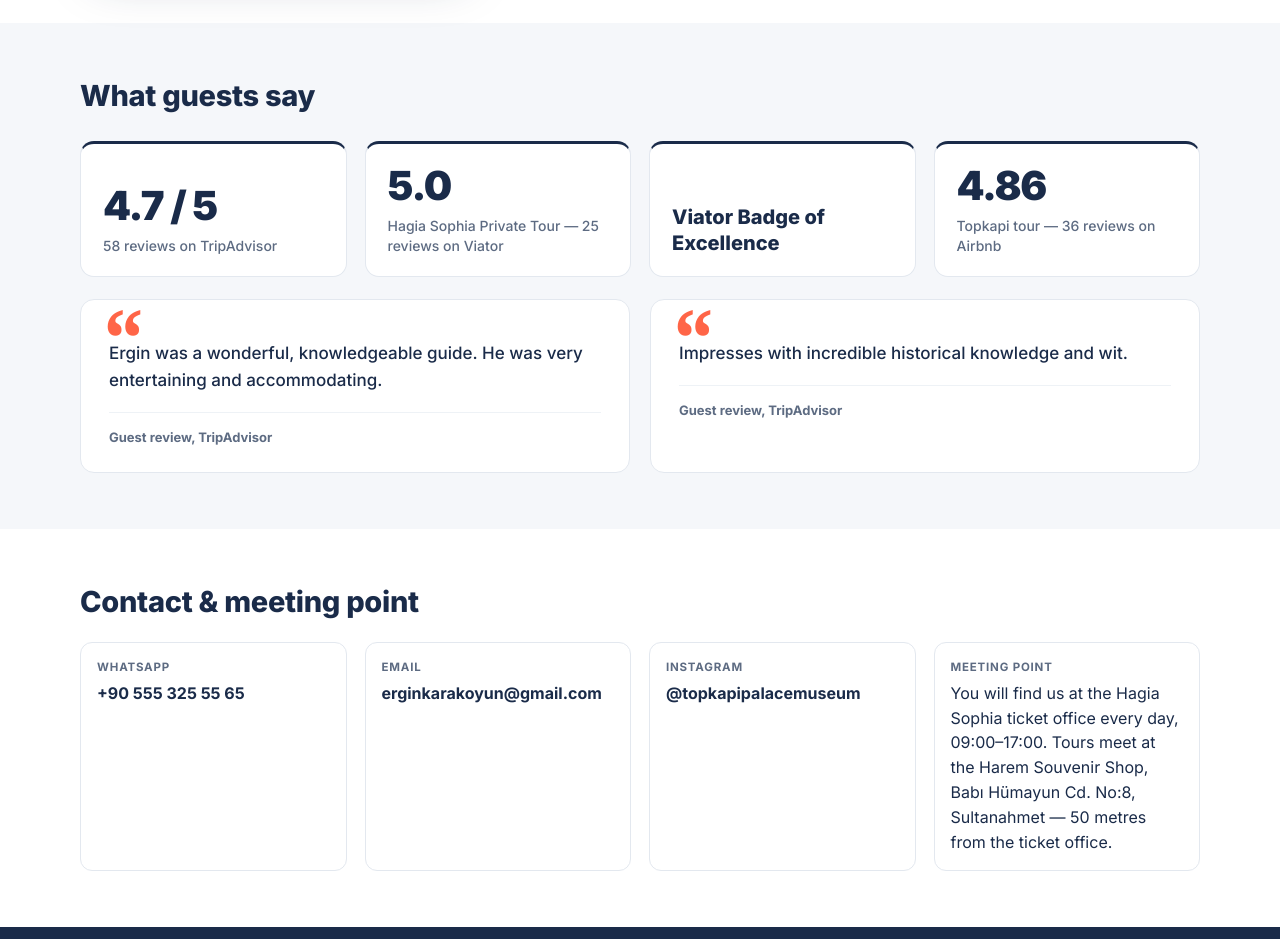
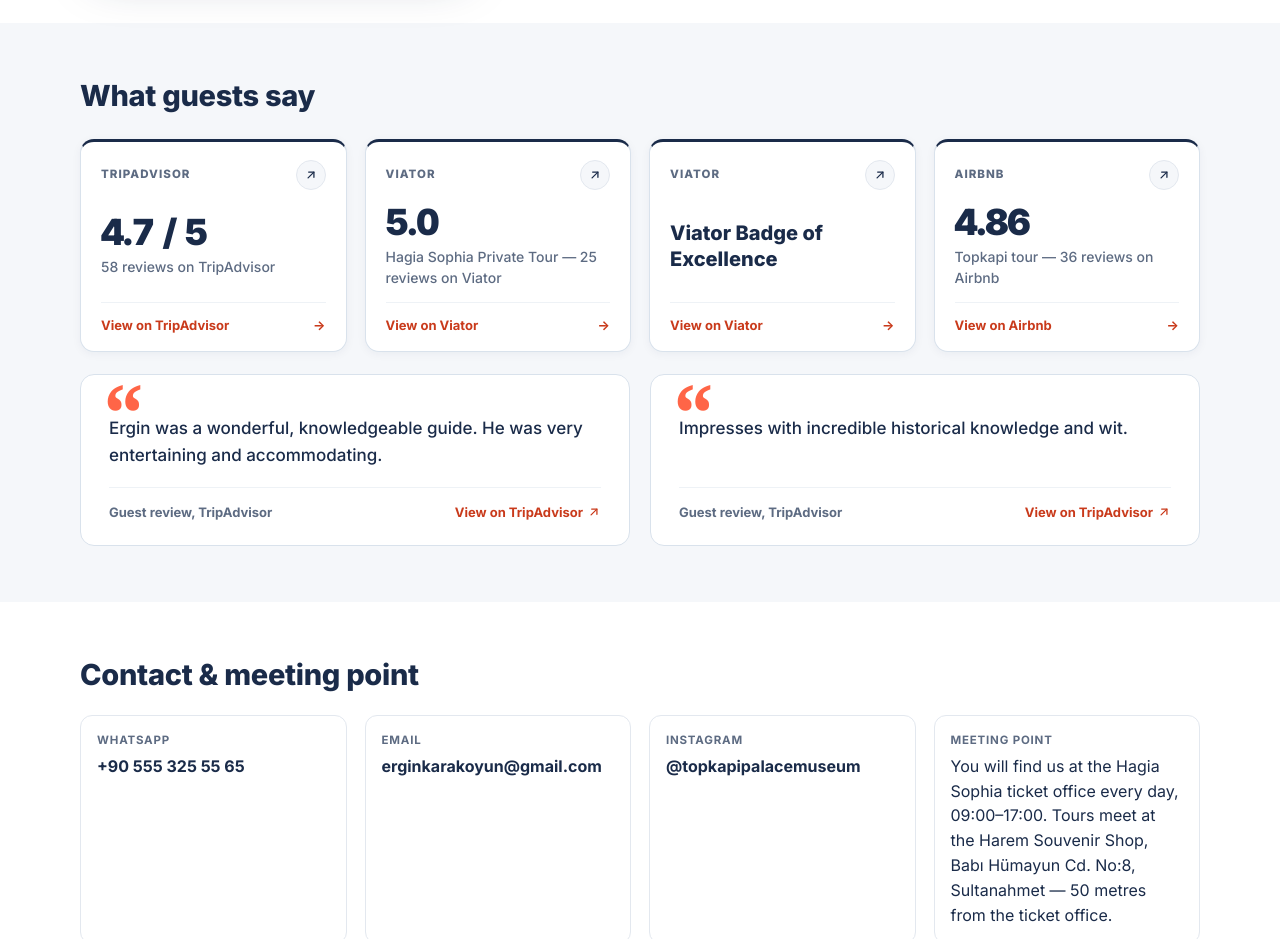
Before and after one commit to 7amed3li/oligarch-travel, a Next.js app: page / in a window 1280 px wide. Shown: the part 3280-4219 px from the top of the page. Built offline with nearby package versions, Linux system fonts and the light colour scheme.

Commit message:
ui: add clear external link affordances and balanced layout to review cards

```diff
--- a/app/globals.css
+++ b/app/globals.css
@@ -485,16 +485,31 @@ html.lenis, html.lenis body { height: auto; }
 .addother select { width: 100%; padding: 10px 12px; border-radius: 8px; border: 1px solid #CBD5E1; background: #fff; font-size: 14px; }
 
 /* Reviews section */
-.rv-stats{display:grid;grid-template-columns:repeat(auto-fit,minmax(220px,1fr));gap:18px;margin-top:28px}
-.rv-stat{background:#fff;border:1px solid var(--line);border-top:3px solid #1A2B49;border-radius:14px;padding:22px 22px 20px;display:flex;flex-direction:column;justify-content:flex-end;min-height:132px}
-.rv-stat-value{font-size:40px;font-weight:900;letter-spacing:-.03em;line-height:1;color:#1A2B49}
-.rv-stat-label{margin-top:10px;font-size:14px;line-height:1.45;color:#5D6B82;font-weight:500}
-.rv-stat-solo{margin-top:0;font-size:20px;font-weight:800;line-height:1.3;color:#1A2B49}
+.rv-stats{display:grid;grid-template-columns:repeat(auto-fit,minmax(235px,1fr));gap:18px;margin-top:26px}
+.rv-stat{background:#fff;border:1px solid #D9E2EC;border-top:3px solid #1A2B49;border-radius:14px;padding:18px 20px 16px;display:flex;flex-direction:column;justify-content:space-between;gap:14px;min-height:168px;box-shadow:0 2px 10px rgba(26,43,73,.05)}
+a.rv-stat-link{text-decoration:none;color:inherit;cursor:pointer;transition:transform .2s cubic-bezier(.16,1,.3,1),box-shadow .2s ease,border-color .2s ease}
+a.rv-stat-link:hover{transform:translateY(-4px);border-color:#CBD5E1;border-top-color:var(--accent-deep);box-shadow:0 18px 34px -12px rgba(26,43,73,.2)}
+a.rv-stat-link:active{transform:translateY(-1px) scale(.99);border-color:var(--accent-deep)}
+.rv-stat-head{display:flex;align-items:center;justify-content:space-between;gap:10px}
+.rv-platform{font-size:11.5px;font-weight:800;letter-spacing:.09em;text-transform:uppercase;color:#5D6B82}
+.rv-ext-icon{flex:none;width:30px;height:30px;border-radius:999px;display:inline-flex;align-items:center;justify-content:center;background:#F5F7FA;border:1px solid #E3E8EF;color:#1A2B49;transition:background .2s ease,border-color .2s ease,color .2s ease,transform .2s ease}
+a.rv-stat-link:hover .rv-ext-icon{background:var(--accent-deep);border-color:var(--accent-deep);color:#fff;transform:translate(1px,-1px)}
+.rv-stat-body{display:flex;flex-direction:column;gap:6px}
+.rv-stat-value{font-size:36px;font-weight:900;letter-spacing:-.03em;line-height:1.05;color:#1A2B49;font-variant-numeric:tabular-nums}
+.rv-stat-label{margin:0;font-size:14px;line-height:1.45;color:#5D6B82;font-weight:500}
+.rv-stat-solo{margin:0;font-size:20px;font-weight:800;line-height:1.3;color:#1A2B49}
+.rv-stat-cta{display:flex;align-items:center;justify-content:space-between;gap:8px;padding-top:12px;border-top:1px solid #EEF2F6;font-size:13px;font-weight:700;color:var(--accent-deep);transition:color .2s ease}
+.rv-cta-arrow{display:inline-block;transition:transform .2s ease}
+a.rv-stat-link:hover .rv-stat-cta{color:var(--accent-deep-hover)}
+a.rv-stat-link:hover .rv-stat-cta span:first-child{text-decoration:underline;text-underline-offset:3px}
+a.rv-stat-link:hover .rv-cta-arrow{transform:translateX(3px)}
 .rv-quotes{display:grid;grid-template-columns:repeat(auto-fit,minmax(300px,1fr));gap:20px;margin-top:22px}
-.rv-quote{position:relative;margin:0;background:#fff;border:1px solid var(--line);border-radius:14px;padding:40px 28px 24px;overflow:hidden}
+.rv-quote{position:relative;margin:0;background:#fff;border:1px solid #D9E2EC;border-radius:14px;padding:40px 28px 22px;overflow:hidden;display:flex;flex-direction:column;justify-content:space-between}
 .rv-quote::before{content:"\201C";position:absolute;top:-4px;left:22px;font-size:84px;line-height:1;font-weight:900;color:#FF5533;opacity:.9;font-family:Georgia,serif}
 .rv-quote blockquote{margin:0;padding:0;border:0;background:none;font-size:17px;line-height:1.6;font-weight:500;color:#1A2B49}
-.rv-quote figcaption{margin-top:18px;padding-top:14px;border-top:1px solid #EEF2F6;font-size:13px;font-weight:700;color:#5D6B82}
+.rv-quote-foot{margin-top:18px;padding-top:14px;border-top:1px solid #EEF2F6;display:flex;align-items:center;justify-content:space-between;gap:10px 16px;flex-wrap:wrap;font-size:13px;font-weight:700;color:#5D6B82}
+.rv-quote-link{display:inline-flex;align-items:center;gap:4px;font-size:13px;font-weight:700;color:var(--accent-deep);text-decoration:none;transition:color .15s ease}
+.rv-quote-link:hover{color:var(--accent-deep-hover);text-decoration:underline;text-underline-offset:3px}
 
 /* Footer */
 footer.site .wrap{padding-top:64px;padding-bottom:28px}
@@ -560,8 +575,6 @@ a.ft-row:hover .ft-icon{background:#FF5533;border-color:#FF5533;transform:transl
 .ft-contact a.ft-row[href*="google.com/maps"]:hover .ft-icon{background:#FF5533}
 .ft-row-text b{font-size:15px}
 .ft-contact a.ft-row .ft-b-soft{color:#E3EAF5}
-a.rv-stat-link{text-decoration:none;color:inherit;transition:transform .2s ease,box-shadow .2s ease,border-color .2s ease}
-a.rv-stat-link:hover{transform:translateY(-3px);box-shadow:0 16px 30px -14px rgba(26,43,73,.3);border-color:#CBD5E1}
 
 /* Booking actions always visible */
 .book-actions{position:sticky;bottom:0;z-index:20;margin:16px -20px -20px;padding:14px 20px 18px;background:linear-gradient(180deg,rgba(255,255,255,0) 0,#fff 22%);border-radius:0 0 var(--radius) var(--radius)}
--- a/components/HomePage.tsx
+++ b/components/HomePage.tsx
@@ -1,8 +1,27 @@
 import SearchBar from './SearchBar';
-import { profileLinkFor } from '@/data/links';
+import { profileMetaFor } from '@/data/links';
 import TourCard from './TourCard';
 import { TOUR_ORDER, TOURS, TRUST, UI, VIDEO_URL, type Locale } from '@/data/tours';
 import { pricesById, type PriceConfig } from '@/lib/prices';
+
+function ExternalIcon() {
+  return (
+    <svg
+      width="14"
+      height="14"
+      viewBox="0 0 24 24"
+      fill="none"
+      stroke="currentColor"
+      strokeWidth="2.2"
+      strokeLinecap="round"
+      strokeLinejoin="round"
+      aria-hidden="true"
+    >
+      <path d="M7 17L17 7" />
+      <path d="M8 7h9v9" />
+    </svg>
+  );
+}
 
 export default function HomePage({ locale, prices }: { locale: Locale; prices: PriceConfig }) {
   const u = UI[locale];
@@ -99,15 +118,45 @@ export default function HomePage({ locale, prices }: { locale: Locale; prices: P
               const i = s.indexOf(' · ');
               const value = i > 0 ? s.slice(0, i) : '';
               const label = i > 0 ? s.slice(i + 3) : s;
-              const href = profileLinkFor(s);
+              const meta = profileMetaFor(s);
+              const ctaText = meta
+                ? (u.view_on || 'View on {platform}').replace('{platform}', meta.name)
+                : '';
               const inner = (
                 <>
-                  {value ? <div className="rv-stat-value">{value}</div> : null}
-                  <div className={value ? 'rv-stat-label' : 'rv-stat-label rv-stat-solo'}>{label}</div>
+                  {meta ? (
+                    <div className="rv-stat-head">
+                      <span className="rv-platform">{meta.name}</span>
+                      <span className="rv-ext-icon" aria-hidden="true">
+                        <ExternalIcon />
+                      </span>
+                    </div>
+                  ) : null}
+                  <div className="rv-stat-body">
+                    {value ? <div className="rv-stat-value">{value}</div> : null}
+                    <div className={value ? 'rv-stat-label' : 'rv-stat-label rv-stat-solo'}>
+                      {label}
+                    </div>
+                  </div>
+                  {meta ? (
+                    <div className="rv-stat-cta">
+                      <span>{ctaText}</span>
+                      <span className="rv-cta-arrow" aria-hidden="true">
+                        →
+                      </span>
+                    </div>
+                  ) : null}
                 </>
               );
-              return href ? (
-                <a className="rv-stat rv-stat-link" key={s} href={href} target="_blank" rel="noopener noreferrer">
+              return meta ? (
+                <a
+                  className="rv-stat rv-stat-link"
+                  key={s}
+                  href={meta.href}
+                  target="_blank"
+                  rel="noopener noreferrer"
+                  aria-label={`${s} — ${ctaText}`}
+                >
                   {inner}
                 </a>
               ) : (
@@ -118,12 +167,31 @@ export default function HomePage({ locale, prices }: { locale: Locale; prices: P
             })}
           </div>
           <div className="rv-quotes">
-            {u.quotes.map(([q, a]: [string, string]) => (
-              <figure className="rv-quote" key={q.slice(0, 24)}>
-                <blockquote>{q}</blockquote>
-                <figcaption>{a}</figcaption>
-              </figure>
-            ))}
+            {u.quotes.map(([q, a]: [string, string]) => {
+              const qMeta = profileMetaFor(a);
+              const qCta = qMeta
+                ? (u.view_on || 'View on {platform}').replace('{platform}', qMeta.name)
+                : '';
+              return (
+                <figure className="rv-quote" key={q.slice(0, 24)}>
+                  <blockquote>{q}</blockquote>
+                  <figcaption className="rv-quote-foot">
+                    <span>{a}</span>
+                    {qMeta ? (
+                      <a
+                        className="rv-quote-link"
+                        href={qMeta.href}
+                        target="_blank"
+                        rel="noopener noreferrer"
+                      >
+                        <span>{qCta}</span>
+                        <ExternalIcon />
+                      </a>
+                    ) : null}
+                  </figcaption>
+                </figure>
+              );
+            })}
           </div>
         </div>
       </section>
--- a/data/links.ts
+++ b/data/links.ts
@@ -1,9 +1,23 @@
 // External profile links shown on the review cards.
 // Paste the guide's real profile URLs here. A card links out only when its URL is filled in.
-export const PROFILE_LINKS: Record<'tripadvisor' | 'viator' | 'airbnb', string> = {
+export type PlatformKey = 'tripadvisor' | 'viator' | 'airbnb';
+
+export interface ProfileLinkMeta {
+  key: PlatformKey;
+  name: string;
+  href: string;
+}
+
+export const PROFILE_LINKS: Record<PlatformKey, string> = {
   tripadvisor: 'https://www.tripadvisor.co.nz/Attraction_Review-g293974-d17559706-Reviews-or10-SKIPTHELINES_COM_TR-Istanbul.html',
   viator: 'https://experiences.priceline.com/en-ZA/tours/Istanbul/HAGIA-SOPHIA-Guided-Tour-with-Skip-the-Line-Tickets/d585-110785P6',
   airbnb: 'https://www.airbnb.com/experiences/1352565',
+};
+
+const PLATFORM_NAMES: Record<PlatformKey, string> = {
+  tripadvisor: 'TripAdvisor',
+  viator: 'Viator',
+  airbnb: 'Airbnb',
 };
 
 export function profileLinkFor(text: string): string {
@@ -13,3 +27,13 @@ export function profileLinkFor(text: string): string {
   if (t.includes('airbnb')) return PROFILE_LINKS.airbnb;
   return '';
 }
+
+export function profileMetaFor(text: string): ProfileLinkMeta | null {
+  const t = text.toLowerCase();
+  let key: PlatformKey | null = null;
+  if (t.includes('tripadvisor')) key = 'tripadvisor';
+  else if (t.includes('viator')) key = 'viator';
+  else if (t.includes('airbnb')) key = 'airbnb';
+  if (!key || !PROFILE_LINKS[key]) return null;
+  return { key, name: PLATFORM_NAMES[key], href: PROFILE_LINKS[key] };
+}
--- a/data/tours.ts
+++ b/data/tours.ts
@@ -653,6 +653,7 @@ export const UI: Record<Locale, any> = {
    "Founding delegate, Chamber of Turkey Guides"
   ],
   "reviews_title": "What guests say",
+  "view_on": "View on {platform}",
   "stats": [
    "4.7 / 5 · 58 reviews on TripAdvisor",
    "5.0 · Hagia Sophia Private Tour — 25 reviews on Viator",
@@ -762,6 +763,7 @@ export const UI: Record<Locale, any> = {
    "Gründungsdelegierter der Guides-Kammer"
   ],
   "reviews_title": "Was Gäste sagen",
+  "view_on": "Auf {platform} ansehen",
   "stats": [
    "4,7 / 5 · 58 Bewertungen auf TripAdvisor",
    "5,0 · Private Tour Hagia Sophia — 25 Bewertungen auf Viator",
@@ -871,6 +873,7 @@ export const UI: Record<Locale, any> = {
    "导游协会创始代表"
   ],
   "reviews_title": "游客怎么说",
+  "view_on": "在 {platform} 查看",
   "stats": [
    "4.7 / 5 · TripAdvisor 上 58 条评价",
    "5.0 · 圣索菲亚私人导览——Viator 上 25 条评价",
@@ -980,6 +983,7 @@ export const UI: Record<Locale, any> = {
      "Rehberler Odası Kurucu Delegesi"
    ],
    "reviews_title": "Misafirlerimiz Ne Diyor?",
+   "view_on": "{platform} üzerinde gör",
    "stats": [
      "4,7 / 5 · TripAdvisor'da 58 yorum",
      "5,0 · Ayasofya Özel Turu — Viator'da 25 yorum",
```
